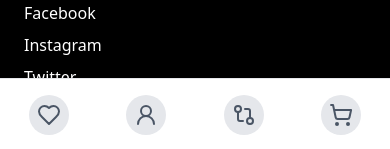
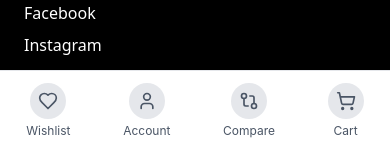
Before and after one commit to safimiazi/restaurant-frontend, a React (Vite) app: page / in a window 390 px wide. Shown: the part 693-842 px from the top of the page. Built offline with nearby package versions, Linux system fonts and the light colour scheme; no server answers.

Commit message:
Refactor BottomNav component for improved icon sizes and layout adjustments

```diff
--- a/src/components/common/BottomNav.tsx
+++ b/src/components/common/BottomNav.tsx
@@ -1,7 +1,6 @@
 /* eslint-disable @typescript-eslint/no-explicit-any */
 import { Badge } from "antd";
-import { GitCompare, Heart, ShoppingCart } from "lucide-react";
-import Account from "../ui/Account";
+import { GitCompare, Heart, ShoppingCart, User } from "lucide-react";
 import { useCompare } from "../../hooks/CompareContext";
 import { useGetSinglewishlistDataQuery } from "../../redux/api/wishlistApi/WishlistApi";
 import { useGetSinglecartDataQuery } from "../../redux/api/cartApi/CartApi";
@@ -14,36 +13,66 @@
       const { data: userCartData } = useGetSinglecartDataQuery(null);
 
   return (
-    <div className="py-4 md:z-[1000] border-t border-gray-200 fixed bottom-0 w-full bg-white flex justify-around items-center md:hidden shadow-lg">
+    <div className="py-1 md:z-[1000] border-t border-gray-200 fixed bottom-0 w-full bg-white flex justify-around items-center md:hidden shadow-lg">
+
+    {/* Wishlist Icon */}
     <Badge color="blue" count={wishlistData?.data?.products?.length}>
+      <div className="flex flex-col items-center p-2 rounded-full  transition duration-300 cursor-pointer">
         <div className="p-2 rounded-full bg-gray-200">
           <Heart
             onClick={() => setWishlistOpen(true)}
-            className="text-gray-600 hover:text-blue-500 transition duration-300 cursor-pointer"
-            size={24}
+            className="text-gray-600 hover:text-blue-500 transition duration-300"
+            size={20} // Reduced icon size
           />
         </div>
+        <span className="text-xs text-gray-600 mt-1">Wishlist</span> {/* Text below the icon */}
+      </div>
     </Badge>
-      <Account/>
+    <Badge color="blue" count={wishlistData?.data?.products?.length}>
+      <div className="flex flex-col items-center p-2 rounded-full  transition duration-300 cursor-pointer">
+        <div className="p-2 rounded-full bg-gray-200">
+          <User
+            onClick={() => setWishlistOpen(true)}
+            className="text-gray-600 hover:text-blue-500 transition duration-300"
+            size={20} // Reduced icon size
+          />
+        </div>
+        <span className="text-xs text-gray-600 mt-1">Account</span> {/* Text below the icon */}
+      </div>
+    </Badge>
+
+
+
+    {/* Compare Icon */}
     <Badge color="blue" count={compareList?.length}>
+      <div className="flex flex-col items-center p-2 rounded-full  transition duration-300 cursor-pointer">
         <div className="p-2 rounded-full bg-gray-200">
           <GitCompare
-            className="text-gray-600 hover:text-blue-500 transition  duration-300 cursor-pointer"
-            size={24}
-            onClick={()=> setCompareOpen(true)}
+            className="text-gray-600 hover:text-blue-500 transition duration-300 cursor-pointer"
+            size={20} // Reduced icon size
+            onClick={() => setCompareOpen(true)}
           />
         </div>
+        <span className="text-xs text-gray-600 mt-1">Compare</span> {/* Text below the icon */}
+      </div>
     </Badge>
+
+    {/* Cart Icon */}
     <Badge color="blue" count={userCartData?.data?.products?.length}>
+      <div className="flex flex-col items-center p-2 rounded-full  transition duration-300 cursor-pointer">
         <div className="p-2 rounded-full bg-gray-200">
           <ShoppingCart
-            className="text-gray-600 hover:text-blue-500 transition  duration-300 cursor-pointer"
-            size={24}
+            className="text-gray-600 hover:text-blue-500 transition duration-300 cursor-pointer"
+            size={20} // Reduced icon size
             onClick={showCart}
           />
         </div>
+        <span className="text-xs text-gray-600 mt-1">Cart</span> {/* Text below the icon */}
+      </div>
     </Badge>
+
   </div>
+
   );
 };
 
```
Lines whose indentation alone changed are shown as unchanged.
